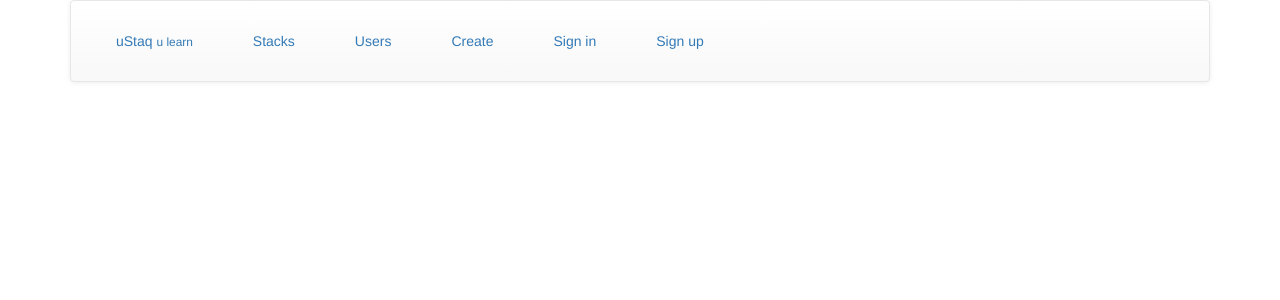
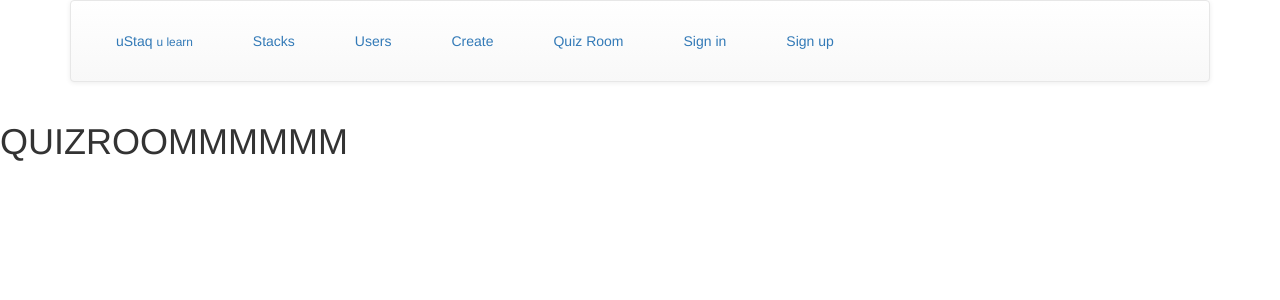
Before and after one commit to quhairfoir/uStaq-client, a React (Create React App) app: page /quizroom in a window 1280 px wide. Shown: the top 300 px of the page. Built offline with nearby package versions, Linux system fonts and the light colour scheme.

Commit message:
quiz room component added to page -- currently empty

```diff
--- a/src/components/App.jsx
+++ b/src/components/App.jsx
@@ -10,6 +10,7 @@ import SignIn from './Sign-in'
 import SignUp from './Sign-up'
 // import Filter from './Filter'
 import TopNav from './TopNav'
+import QuizRoom from './QuizRoom'
 // import {Grid} from 'react-bootstrap'
 // import { render } from 'react-dom';
 import faker from 'faker'
@@ -89,6 +90,7 @@ class App extends Component {
           <Route path="/stacks" render={({staticcontext, ...props }) => <Stacks {...props} stacks={this.state.stacks} />}/>
           <Route path="/users" component={Users} />
           <Route path="/create" component={Create} />
+          <Route path="/quizroom" component={QuizRoom} />
           <Route path="/sign-in" component={SignIn} />
           <Route path="/sign-up" component={SignUp} />
         </Switch>
--- /dev/null
+++ b/src/components/QuizRoom.jsx
@@ -0,0 +1,17 @@
+import React from 'react'
+// import {Row, Col, PageHeader, Table} from 'react-bootstrap'
+// import {Route, Switch, Link} from 'react-router-dom'
+
+
+class QuizRoom extends React.Component {
+
+  render() {
+    return (
+      <div>
+        <h1>QUIZROOMMMMMM</h1>
+      </div>
+    )
+  }
+}
+
+export default QuizRoom
--- a/src/components/TopNav.jsx
+++ b/src/components/TopNav.jsx
@@ -14,6 +14,8 @@ const TopNav = (props) => (
 
     <Link to="/create" className="nav-item">Create</Link>
 
+    <Link to="/quizroom" className="nav-item">Quiz Room</Link>
+
     <Link to="/sign-in" className="nav-item">Sign in</Link>
 
     <Link to="/sign-up" className="nav-item">Sign up</Link>
```
